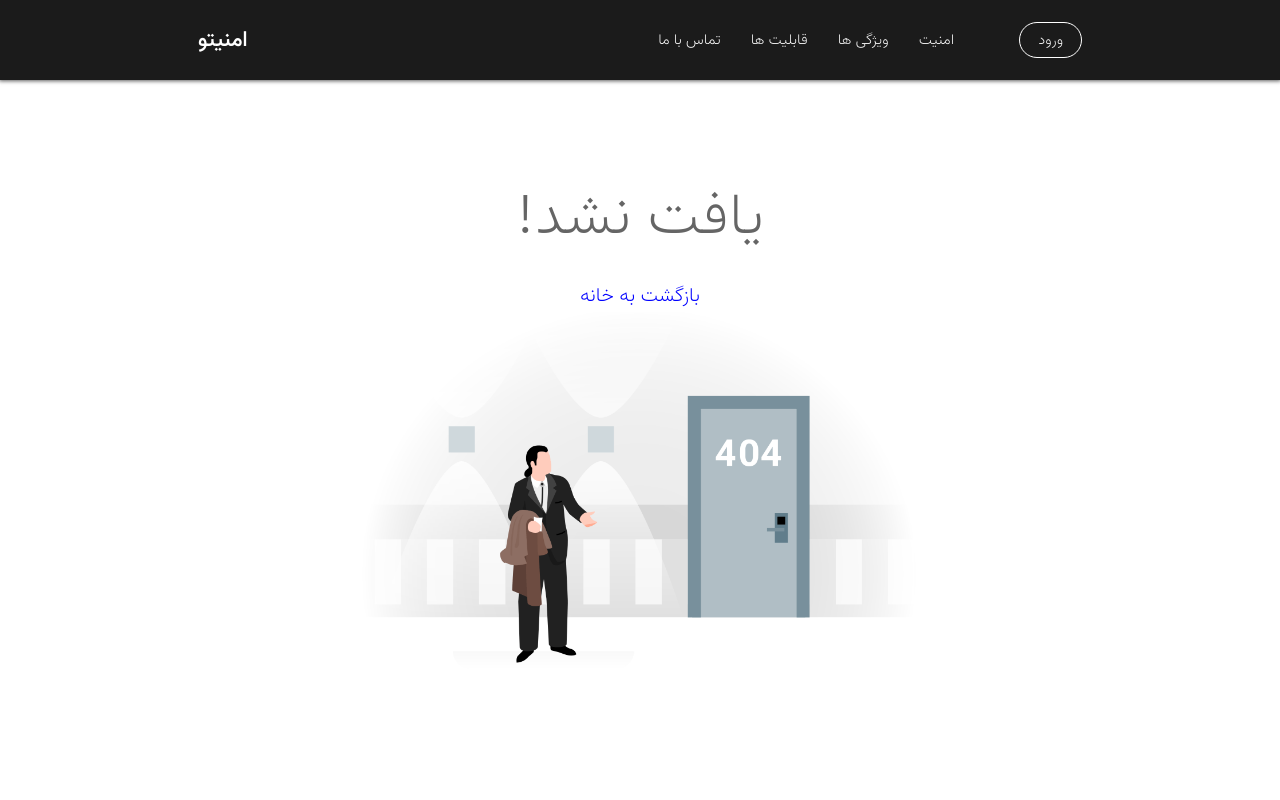
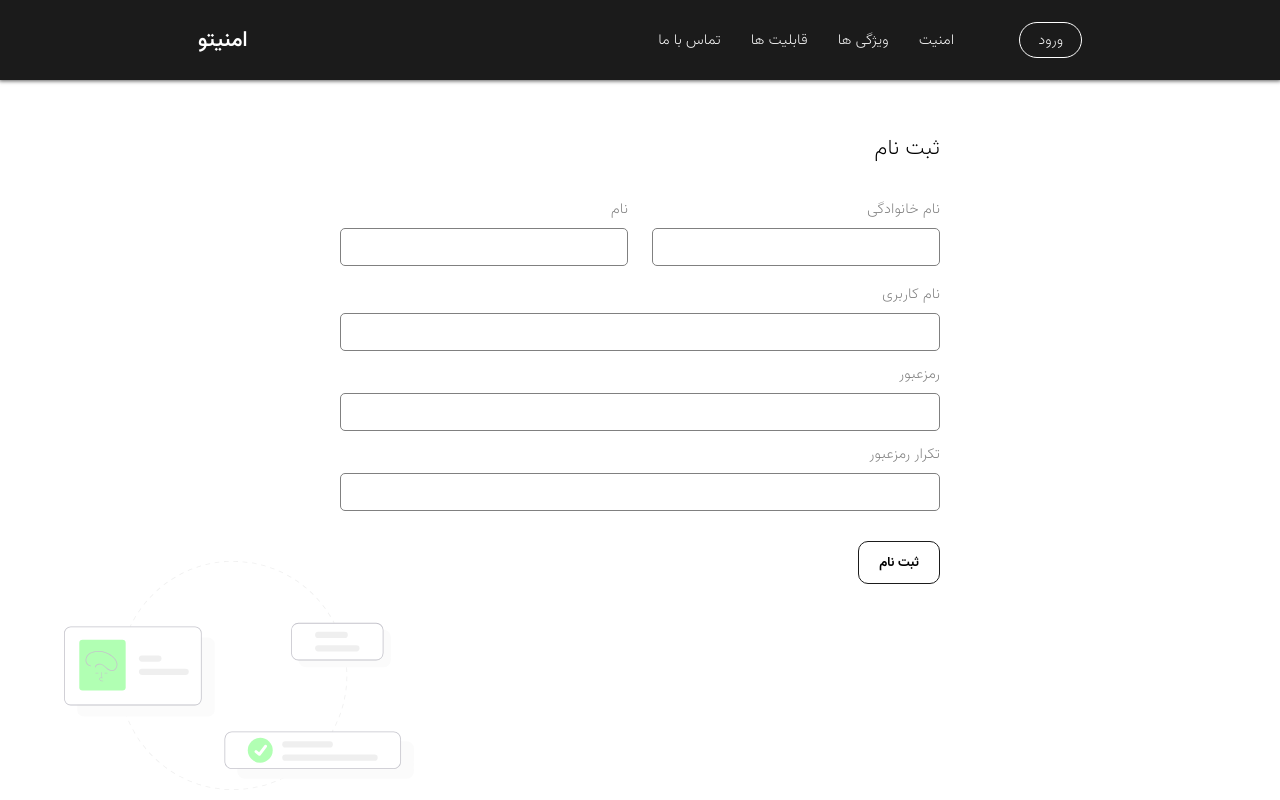
Before and after one commit to reza-sadeghzadeh/Amnito, a React (Create React App) app: page /sign-up in a window 1280 px wide. Before the commit this address led to /not-found. Built offline with nearby package versions, Linux system fonts and the light colour scheme.

Commit message:
Sign-up form was created

```diff
--- a/src/App.css
+++ b/src/App.css
@@ -47,12 +47,12 @@ body {
   margin-left: 5rem;
   display: block;
   padding: 0.5rem 1.8rem;
-  border-radius: 30px;
+  border-radius: 10px;
   border: none;
   outline: none;
   background-color: transparent;
   font-family: vazir;
-  border: 1px solid #49d49d;
+  border: 1px solid #1b1b1b;
   cursor: pointer;
   transition: 0.2s ease all;
   color: white;
@@ -60,9 +60,8 @@ body {
 }
 
 .btn:hover {
-  border: 1px solid #49d49d;
+  border: 1px solid #00ff08;
   color: white;
-  background-color: #49d49d;
 }
 .btn:hover a {
   color: white;
@@ -77,3 +76,13 @@ body {
 span {
   color: lightcoral;
 }
+.form {
+  direction: rtl;
+  width: 100vw;
+  height: calc(100vh - 140px);
+  overflow: hidden;
+  margin-top: 5rem;
+  display: flex;
+  flex-direction: column;
+  align-items: center;
+}
--- a/src/App.js
+++ b/src/App.js
@@ -3,6 +3,7 @@ import { Switch, Route, Redirect } from "react-router-dom";
 import Form from "./components/form/Form";
 import NotFound from "./pages/not-found/NotFound";
 import Main from "./pages/main";
+import SignUp from "./pages/signUp/SignUp";
 
 function App() {
   return (
@@ -10,6 +11,7 @@ function App() {
       <Nav />
       <Switch>
         <Route path="/login" component={Form} />
+        <Route path="/sign-up" component={SignUp} />
         <Route path="/not-found" exact component={NotFound} />
         <Route path="/" exact component={Main} />
         <Redirect to="/not-found" />
--- a/src/components/form/Form.js
+++ b/src/components/form/Form.js
@@ -5,7 +5,8 @@ import Input from "./components/input";
 
 const Form = ({ history }) => {
   return (
-    <Div>
+    <Div className="form">
+      <h1>ورود</h1>
       <div className="holder">
         <Input name="username" id="username" placeholder=" نام کاربری " />
         <Input
@@ -14,7 +15,9 @@ const Form = ({ history }) => {
           placeholder=" رمز عبور "
           type="password"
         />
-        <button onClick={() => history.replace("/dashboard")}>ورود</button>
+        <button className="btn" onClick={() => history.replace("/dashboard")}>
+          ورود
+        </button>
       </div>
     </Div>
   );
@@ -23,36 +26,23 @@ const Form = ({ history }) => {
 export default Form;
 
 const Div = styled.div`
-  display: flex;
-  justify-content: center;
-  padding: 1rem 2rem;
-  align-items: center;
-  width: 100vw;
-
   .holder {
     padding: 1rem 2rem;
     width: clamp(300px, 100vw, 600px);
     justify-content: center;
     flex-direction: column;
     display: flex;
-    align-items: center;
+    align-items: flex-start;
 
     button {
-      padding: 0.8rem 3rem;
+      padding: 0.5rem rem;
       margin-top: 2.2rem;
       font-size: 1.8rem;
       transition: 0.3s ease all;
       font-family: "vazir";
       font-weight: 100;
-      cursor: pointer;
-      background-color: transparent;
-      border-radius: 10px;
-      border: 1px solid black;
 
-      :hover {
-        border-color: #00b906;
-        /* color: #00b906; */
-      }
+      color: black;
     }
   }
 `;
--- a/src/components/form/components/input.jsx
+++ b/src/components/form/components/input.jsx
@@ -4,8 +4,8 @@ import styled from "styled-components";
 const input = ({ name, id, placeholder, type = "text" }) => {
   return (
     <Div>
-      <input type={type} name={name} id={id} placeholder={placeholder} />
       <label htmlFor={id}>{placeholder}</label>
+      <input type={type} name={name} id={id} />
     </Div>
   );
 };
@@ -14,18 +14,26 @@ export default input;
 
 const Div = styled.div`
   display: flex;
-  margin: 0.8rem 0;
+  margin: 0.5rem 0;
   width: 100%;
   position: relative;
   justify-content: center;
-  align-items: center;
+  align-items: flex-strat;
+  flex-direction: column;
 
   label {
-    display: none;
+    text-align: right;
+    color: black;
+    font-size: 1.5rem;
+    font-weight: 100;
+    line-height: 100%;
+    opacity: 0.5;
+    font-family: vazir;
+    padding: 1.1rem 0;
   }
   input {
     width: 100%;
-    padding: 1rem 2rem;
+    padding: 0.6rem 1.5rem;
     border: 1px solid gray;
     transition: 0.3s ease all;
     border-radius: 5px;
@@ -36,17 +44,7 @@ const Div = styled.div`
       Ubuntu, Cantarell, "Open Sans", "Helvetica Neue", sans-serif;
 
     :focus {
-      /* border: 1px solid #00b906; */
       box-shadow: 0 0 5px 0 #adadad;
-    }
-
-    ::placeholder {
-      color: black;
-      font-size: 1.5rem;
-      font-weight: 100;
-      line-height: 100%;
-      opacity: 0.5;
-      font-family: vazir;
     }
   }
 `;
--- a/src/components/navbar/components/NavBar.jsx
+++ b/src/components/navbar/components/NavBar.jsx
@@ -86,7 +86,7 @@ const Nav = styled.nav`
   background-color: #1b1b1b;
   position: sticky;
   top: 0;
-  z-index: 100;
+  z-index: 200;
   /* shadow should change in the future */
   box-shadow: 0 0 4px 1px #5a5a5a;
   /* overflow-x: hidden; */
--- a/src/components/navbar/components/SideBar.jsx
+++ b/src/components/navbar/components/SideBar.jsx
@@ -36,7 +36,7 @@ export function SideBar({ navItems, menuOpen }) {
 const Side = styled(motion.div)`
   position: absolute;
   top: 80px;
-  z-index: 9;
+  z-index: 200;
   width: 100vw;
   height: calc(100vh - 80px);
 
--- a/src/pages/signUp/SignUp.jsx
+++ b/src/pages/signUp/SignUp.jsx
@@ -0,0 +1,69 @@
+import React from "react";
+import styled from "styled-components";
+import Input from "../../components/form/components/input";
+import NameAndLastNameInput from "./nameAndLastNameInput";
+import image from "../../images/undraw_Setup_re_y9w8 (1).svg";
+
+function SignUp() {
+  return (
+    <Div className="form">
+      <div className="holder">
+        <h1>ثبت نام</h1>
+        <NameAndLastNameInput />
+        <form>
+          <Input name="user-name" id="username" placeholder="نام کاربری" />
+          <Input
+            name="password"
+            id="password"
+            placeholder="رمزعبور"
+            type="password"
+          />
+          <Input
+            name="password"
+            id="password"
+            placeholder="تکرار رمزعبور"
+            type="password"
+          />
+          <button className="btn">ثبت نام</button>
+        </form>
+      </div>
+      <img src={image} alt="sign up image" />
+    </Div>
+  );
+}
+
+export default SignUp;
+
+const Div = styled.div`
+  h1 {
+    margin: 0 0 2rem 0;
+    font-size: 2.2rem;
+    font-weight: 100;
+  }
+
+  .holder {
+    width: clamp(300px, 80%, 600px);
+    display: flex;
+    flex-direction: column;
+    justify-content: center;
+    align-items: flex-start;
+    form {
+      width: 100%;
+
+      button {
+        color: black;
+        margin: 3rem 0;
+        padding: 1rem 2rem;
+      }
+    }
+  }
+  img {
+    position: absolute;
+    bottom: 00%;
+    left: 5%;
+    width: 350px;
+    object-fit: cover;
+    opacity: 0.3;
+    z-index: -1;
+  }
+`;
--- /dev/null
+++ b/src/pages/signUp/nameAndLastNameInput.jsx
@@ -0,0 +1,26 @@
+import React from "react";
+import Input from "../../components/form/components/input";
+import styled from "styled-components";
+
+function NameAndLastNameInput() {
+  return (
+    <Div>
+      <Input id="name" placeholder="نام خانوادگی" name="lastname" />
+      <Input id="name" placeholder="نام" name="name" />
+    </Div>
+  );
+}
+
+export default NameAndLastNameInput;
+
+const Div = styled.div`
+  display: flex;
+  justify-content: space-between;
+  align-items: center;
+  width: 100%;
+
+  div {
+    width: 48%;
+    overflow: hidden;
+  }
+`;
```
Also changed, not shown: src/images/undraw_Setup_re_y9w8 (1).svg (added), 1 other file (tests, documents, lock files or other folders).
